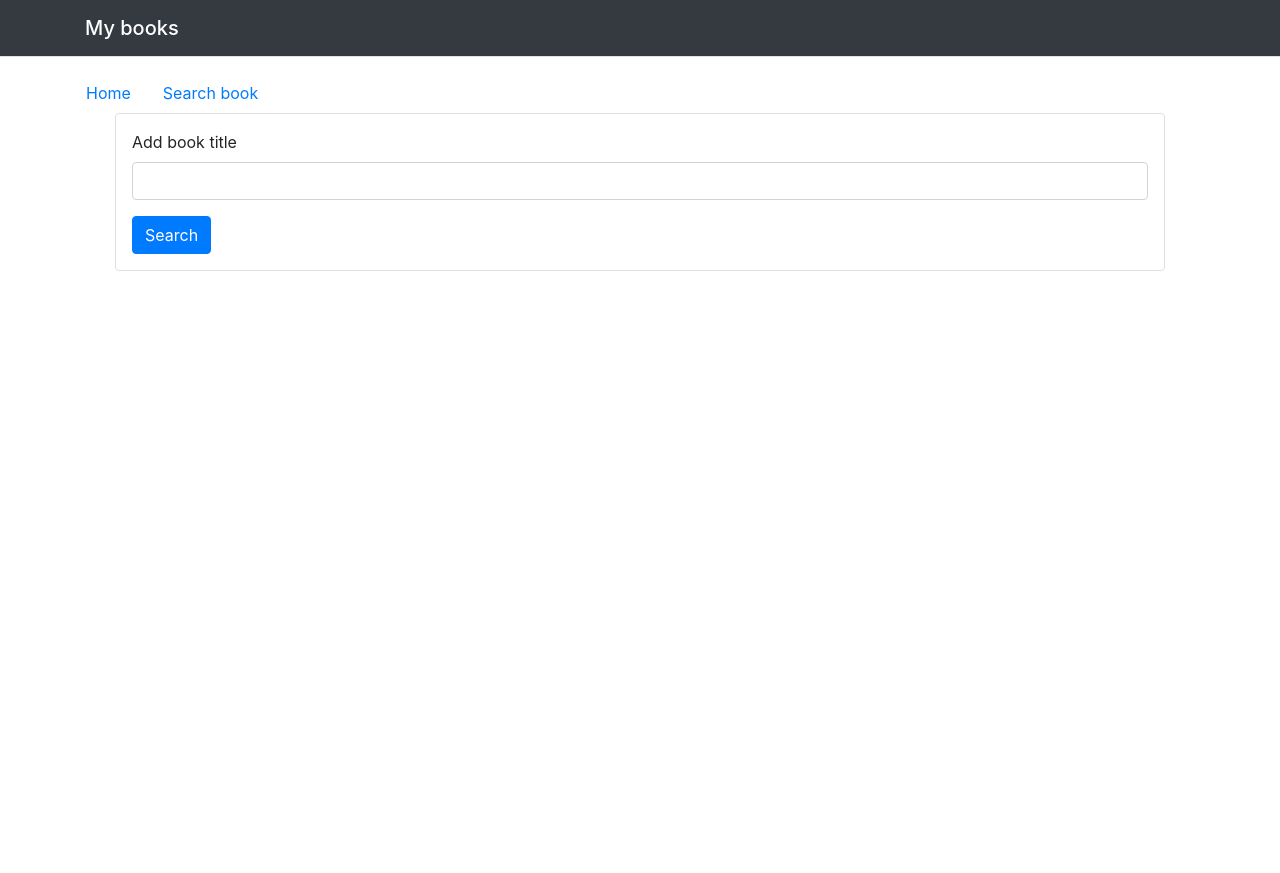
After one commit to kubo455/some_django_project, a Django app: page /search_book in a window 1280 px wide. The commit adds this page. Run offline with Django 5.2, Linux system fonts and the light colour scheme; some libraries are stand-ins or nearby versions.

Commit message:
Added open library Api to fetch in search books

```diff
--- /dev/null
+++ b/my_app/static/my_app/search_book.js
@@ -0,0 +1,52 @@
+document.addEventListener('DOMContentLoaded', function() {
+
+    document.querySelector("#book-view").style.display = 'none';
+    searchBook();
+})
+
+function searchBook() {
+
+    document.querySelector('#search-book').onclick = function() {
+        document.querySelector("#book-view").style.display = 'block';
+
+        fetch(`https://openlibrary.org/search.json?q=${document.querySelector('#title').value}`)
+        .then(response => response.json())
+        .then(data => {
+            console.log(data.docs);
+
+            data.docs.forEach(book => {
+                const element = document.createElement('div');
+                element.classList.add('row', 'border', 'rounded', 'py-3');
+
+                element.innerHTML = `<div class="col">
+                                        <img src="https://covers.openlibrary.org/b/id/${book.cover_i}-M.jpg" class="img rounded-start" alt="..." style="width: 125px; height: auto;">
+                                    </div>
+                                    <div class="col">
+                                        <h5 class="card-title">${book.title}</h5>
+                                        <p class="card-text">${book.author_name[0]}</p>
+                                    </div>`;
+
+                document.querySelector("#book-view").append(element);
+            })
+        })
+        .catch((error) => {
+            console.error('Error:', error)
+        });
+
+    }
+
+}
+
+// <div class="card mb-3" style="width: inherit;">
+//                                         <div class="row g-0">
+//                                             <div class="col-md-4">
+//                                                 <img src="https://covers.openlibrary.org/b/id/${book.cover_i}-M.jpg" class="img rounded-start" alt="..." style="width: 125px; height: auto;">
+//                                             </div>
+//                                             <div class="col-md-8">
+//                                                 <div class="card-body">
+//                                                     <h5 class="card-title">${book.title}</h5>
+//                                                     <p class="card-text">${book.author_name[0]}</p>
+//                                                 </div>
+//                                             </div>
+//                                         </div>
+//                                     </div>`
--- a/my_app/templates/my_app/layout.html
+++ b/my_app/templates/my_app/layout.html
@@ -13,23 +13,24 @@
     </head>
 
     <body>
-        <nav class="navbar bg-dark border-body" data-bs-theme="dark">
+        <nav class="navbar bg-dark border-bottom border-body" data-bs-theme="dark">
             <div class="container">
-                <span class="navbar-brand mb-0 h1" style="color: white;">My Books</span>
+                <a class="navbar-brand mb-0 h1" style="color: white;" href="#">My books</a>
+                <!-- <div class="navbar-nav">
+                    <a class="nav-link" href="{% url 'index' %}">Home</a>
+                    <a class="nav-link" href="{% url 'search_book' %}">Search book</a>
+                </div>               -->
             </div>
         </nav>
+
         <div class="container vh-100 mt-3">
-            <!-- <div class="row">
-                <div class="col-8 border d-flex justify-content-start align-items-center">
-                    <h4>My Books</h4>
-                </div>
-                <div class="col border d-flex justify-content-end align-items-start">
-                    <p class="nav-item nav-link" href="#">User {{ user.username }}</p>
-                    <a href="{% url 'logout' %}">Log out</a>
-                </div>
-            </div> -->
+            <div class="row">
+                <a class="nav-link" href="{% url 'index' %}">Home</a>
+                <a class="nav-link" href="{% url 'search_book' %}">Search book</a>
+            </div>
             {% block body %}
             {% endblock body %}
         </div>
+
     </body>
 </html>
--- /dev/null
+++ b/my_app/templates/my_app/search_book.html
@@ -0,0 +1,24 @@
+{% extends "my_app/layout.html" %}
+{% load static %}
+
+
+{% block body %}
+<div class="container d-flex justify-content-center">
+    <div class="col-12 d-flex justify-content-center">
+        <div class="col border rounded p-3">
+            <label>Add book title</label>
+            <input id="title" type="text" class="form-control">
+            <button class="btn btn-primary mt-3" id="search-book" type="submit">Search</button>
+        </div>
+    </div>
+
+    <div class="col-12 p-3 m-3 border" id="book-view">
+
+    </div>
+
+</div>
+{% endblock body %}
+
+{% block script %}
+    <script src="{% static 'my_app/search_book.js' %}"></script>
+{% endblock %}
--- a/my_app/urls.py
+++ b/my_app/urls.py
@@ -12,5 +12,6 @@ urlpatterns = [
     # API
     path('add_book', views.add_book, name='add_book'),
     path('books_view', views.books_view, name='books_view'),
-    path('book_view/<int:id>', views.book_view, name='book_view')
+    path('book_view/<int:id>', views.book_view, name='book_view'),
+    path('search_book', views.search_book, name='search_book')
 ]
--- a/my_app/views.py
+++ b/my_app/views.py
@@ -131,3 +131,9 @@ def book_view(request, id):
     })
 
     return JsonResponse(data, safe=False)
+
+
+def search_book(request):
+
+
+    return render(request, 'my_app/search_book.html')
```
